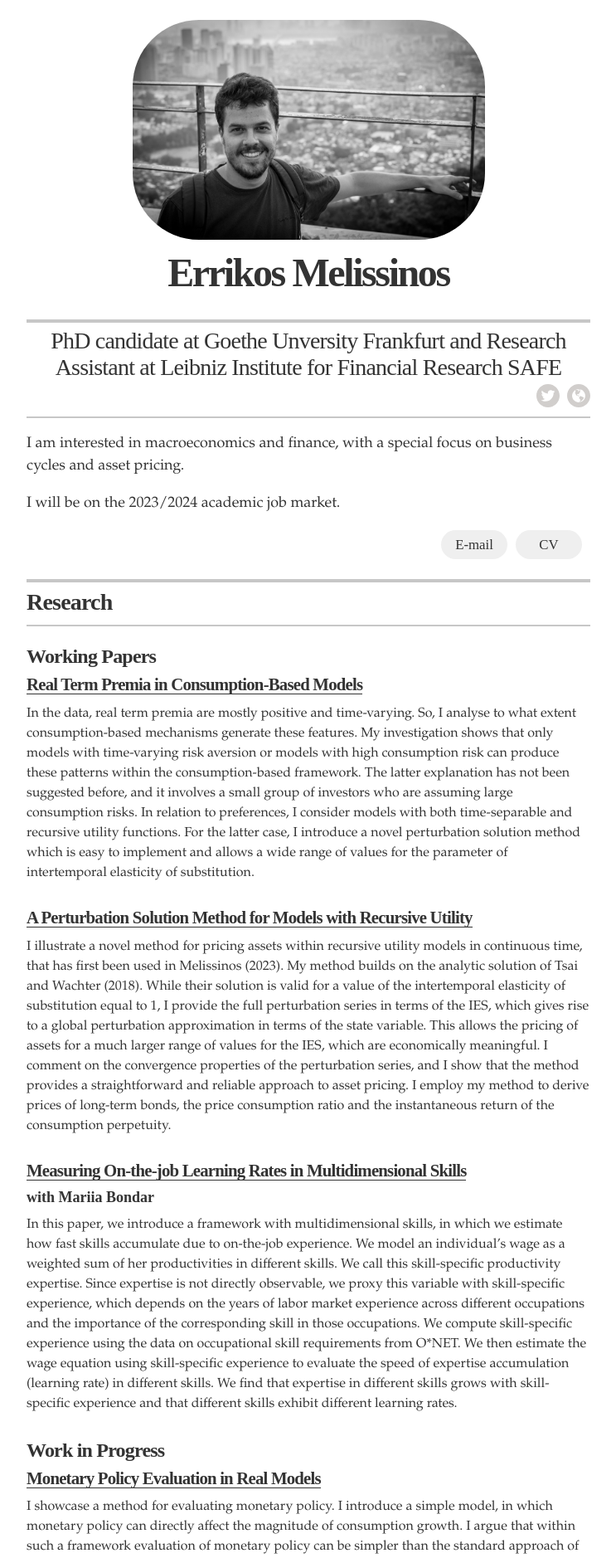
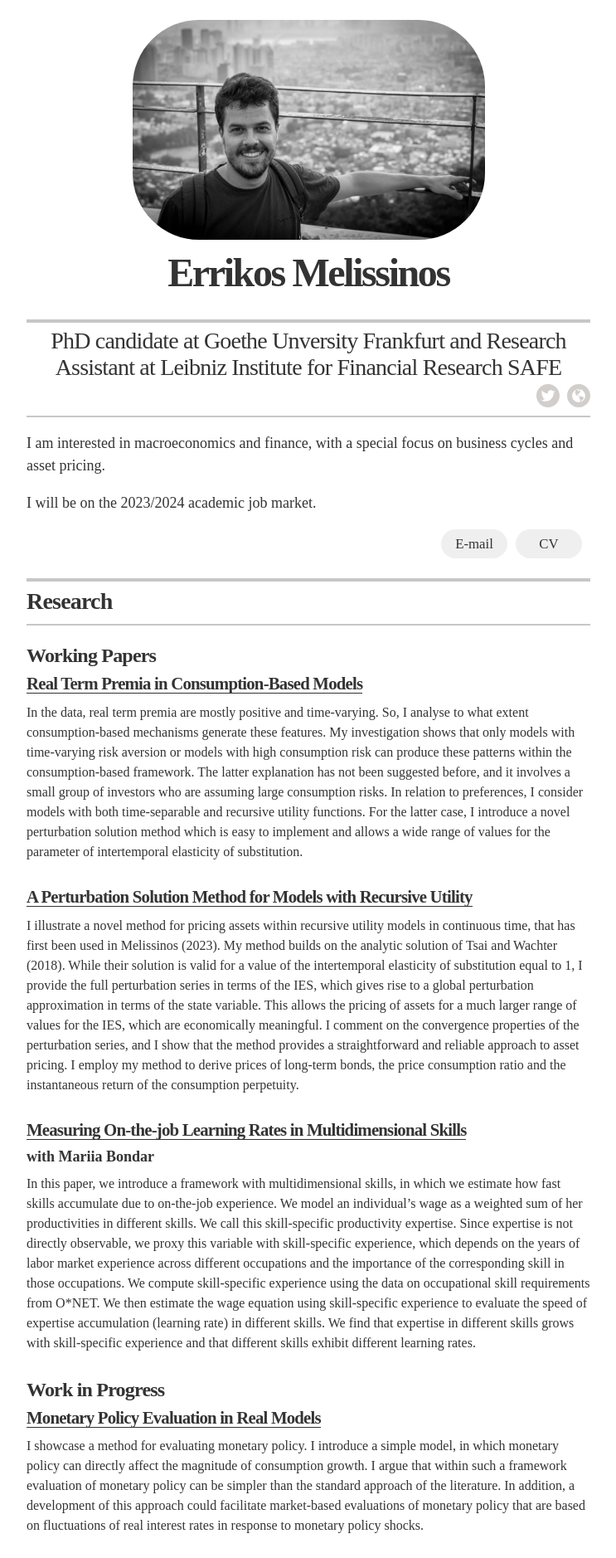
Before and after one commit to errikos-melissinos/errikos-melissinos.github.io, a Jekyll site: the page built from index.html, in a window 1280 px wide. Shown: the top 1878 px of the page at 83% size, without its empty margins (268-1011 px from the left). Built offline with Jekyll 4.4.1, drawn with Linux system fonts in a browser that asks for light colours.

Commit message:
Update _resume.scss

```diff
--- a/_sass/_resume.scss
+++ b/_sass/_resume.scss
@@ -2,6 +2,10 @@
 // ---------------------------------------/
 
 // util
+
+body, button, input, select, textarea {
+  font-family: 'Minion Pro', Baskerville, serif;
+}
 
 .section-header {
   @include section_border;
```
